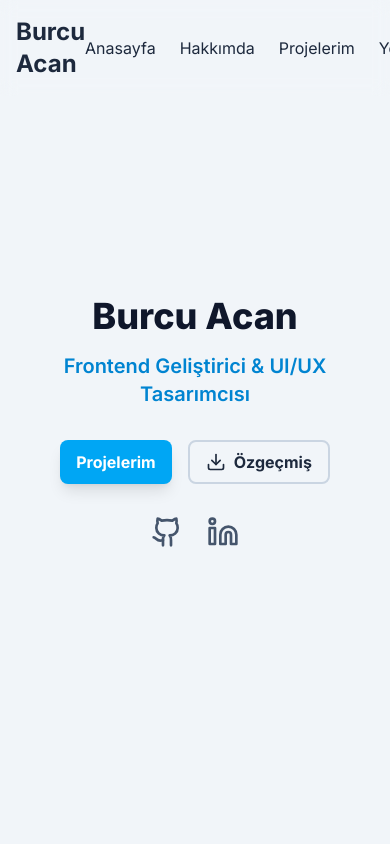
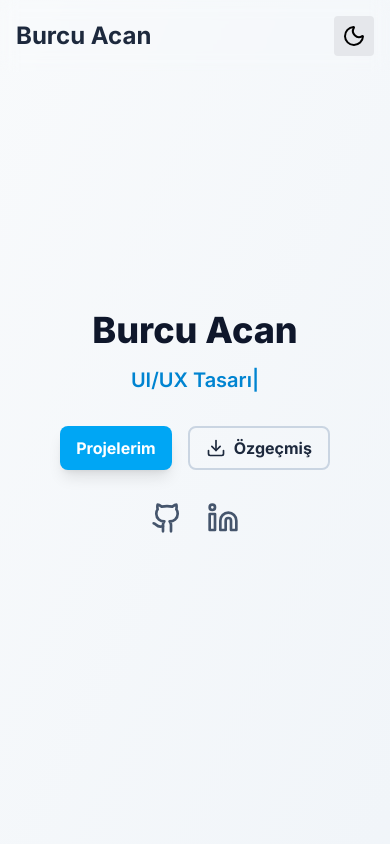
Before and after one commit to BurcuAcan/burcuacan-website, a Next.js app: page / in a window 390 px wide. Shown: the top 844 px of the page. Built offline with nearby package versions, Linux system fonts and the light colour scheme.

Commit message:
feat: enhance card animation, apply color themes, and enable CV download

```diff
--- a/src/components/organisms/About.tsx
+++ b/src/components/organisms/About.tsx
@@ -3,7 +3,7 @@ import AnimatedSection from '@/components/molecules/AnimatedSection';
 
 const About = () => {
   return (
-    <AnimatedSection id="about" className="py-24 sm:py-32 bg-white dark:bg-slate-800">
+    <AnimatedSection id="about" className="py-24 sm:py-32 bg-gradient-to-br from-white to-slate-50 dark:from-slate-850 dark:to-slate-800">
       <div className="container mx-auto px-4 text-center">
         <Heading level={2} className="mb-6 text-slate-900 dark:text-white">Hakkımda</Heading>
         <p className="text-lg text-slate-600 dark:text-slate-400 max-w-3xl mx-auto">
--- a/src/components/organisms/Contact.tsx
+++ b/src/components/organisms/Contact.tsx
@@ -4,7 +4,7 @@ import AnimatedSection from '@/components/molecules/AnimatedSection';
 
 const Contact = () => {
   return (
-    <AnimatedSection id="contact" className="py-24 sm:py-32 bg-slate-100 dark:bg-slate-900">
+    <AnimatedSection id="contact" className="py-24 sm:py-32 bg-gradient-to-br from-slate-50 to-slate-100 dark:from-slate-950 dark:to-slate-900">
       <div className="container mx-auto px-4 text-center">
         <Heading level={2} className="mb-6 text-slate-900 dark:text-white">İletişim</Heading>
         <p className="text-lg text-slate-600 dark:text-slate-400 max-w-2xl mx-auto mb-8">
--- a/src/components/organisms/Footer.tsx
+++ b/src/components/organisms/Footer.tsx
@@ -2,7 +2,7 @@ import { Github, Linkedin, Twitter } from 'lucide-react';
 
 const Footer = () => {
   return (
-    <footer className="py-8 bg-white dark:bg-slate-800">
+    <footer className="py-8 bg-gradient-to-br from-white to-slate-50 dark:from-slate-850 dark:to-slate-800">
       <div className="container mx-auto px-4 flex flex-col md:flex-row justify-between items-center">
         <p className="text-slate-600 dark:text-slate-400 mb-4 md:mb-0">
           &copy; 2025 Burcu Acan. Tüm hakları saklıdır.
--- a/src/components/organisms/Header.tsx
+++ b/src/components/organisms/Header.tsx
@@ -1,3 +1,4 @@
+import { memo } from 'react';
 import Link from 'next/link';
 import { ThemeToggleButton } from '@/components/atoms/ThemeToggleButton';
 
@@ -5,7 +6,7 @@ interface HeaderProps {
   activeSection: string;
 }
 
-const Header = ({ activeSection }: HeaderProps) => {
+const Header = memo(({ activeSection }: HeaderProps) => {
   const getLinkClass = (section: string) => {
     return `hover:text-sky-500 transition-colors duration-300 ${
       activeSection === section ? 'text-sky-500' : ''
@@ -18,8 +19,8 @@ const Header = ({ activeSection }: HeaderProps) => {
         <div className="text-2xl font-bold">
           <Link href="/">Burcu Acan</Link>
         </div>
-        <nav className="flex items-center space-x-6">
-          <ul className="flex space-x-6">
+        <nav className="flex items-center space-x-4">
+          <ul className="hidden md:flex items-center space-x-6">
             <li><Link href="#hero" className={getLinkClass('hero')}>Anasayfa</Link></li>
             <li><Link href="#about" className={getLinkClass('about')}>Hakkımda</Link></li>
             <li><Link href="#projects" className={getLinkClass('projects')}>Projelerim</Link></li>
@@ -31,6 +32,6 @@ const Header = ({ activeSection }: HeaderProps) => {
       </div>
     </header>
   );
-};
+});
 
 export default Header;
--- a/src/components/organisms/Hero.tsx
+++ b/src/components/organisms/Hero.tsx
@@ -1,9 +1,52 @@
 import { motion } from 'framer-motion';
 import { Github, Linkedin, Download } from 'lucide-react';
 import Button from '@/components/atoms/Button';
-import InteractiveVisual from '../molecules/InteractiveVisual';
+import Image from 'next/image';
+import InteractiveVisual from '@/components/molecules/InteractiveVisual';
+import Profile from "../../images/BurcuAcanPhoto.jpg";
+import { useState, useEffect } from 'react';
 
 const Hero = () => {
+  const roles = ["Frontend Geliştirici", "UI/UX Tasarımcısı"];
+  const [currentText, setCurrentText] = useState('');
+  const [isDeleting, setIsDeleting] = useState(false);
+  const [roleIndex, setRoleIndex] = useState(0);
+  const [charIndex, setCharIndex] = useState(0);
+  const typingSpeed = 100; // ms
+  const deletingSpeed = 50; // ms
+  const pauseTime = 1500; // ms
+
+  useEffect(() => {
+    const handleTyping = () => {
+      const currentRole = roles[roleIndex];
+
+      if (isDeleting) {
+        // Deleting
+        if (charIndex > 0) {
+          setCurrentText(currentRole.substring(0, charIndex - 1));
+          setCharIndex(charIndex - 1);
+        } else {
+          // Done deleting, switch to next role
+          setIsDeleting(false);
+          setRoleIndex((prevIndex) => (prevIndex + 1) % roles.length);
+        }
+      } else {
+        // Typing
+        if (charIndex < currentRole.length) {
+          setCurrentText(currentRole.substring(0, charIndex + 1));
+          setCharIndex(charIndex + 1);
+        } else {
+          // Done typing, pause then delete
+          setTimeout(() => setIsDeleting(true), pauseTime);
+        }
+      }
+    };
+
+    const timer = setTimeout(handleTyping, isDeleting ? deletingSpeed : typingSpeed);
+
+    return () => clearTimeout(timer);
+  }, [charIndex, isDeleting, roleIndex, roles]);
+
   const containerVariants = {
     hidden: { opacity: 0 },
     visible: {
@@ -18,7 +61,7 @@ const Hero = () => {
   };
 
   return (
-    <section id="hero" className="min-h-screen flex items-center bg-slate-100 dark:bg-slate-900">
+    <section id="hero" className="min-h-screen flex items-center bg-gradient-to-br from-slate-50 to-slate-100 dark:from-slate-950 dark:to-slate-900">
       <div className="container mx-auto px-4 grid md:grid-cols-2 gap-12 items-center">
         {/* Sol Sütun: Metin İçeriği */}
         <motion.div
@@ -35,16 +78,16 @@ const Hero = () => {
           </motion.h1>
           <motion.p
             className="text-xl md:text-2xl text-sky-600 dark:text-sky-400 font-semibold mb-8"
-            variants={itemVariants}
           >
-            Frontend Geliştirici & UI/UX Tasarımcısı
+            {currentText}
+            <span className="animate-pulse">|</span> {/* Typing cursor */}
           </motion.p>
           <motion.div
             className="flex justify-center md:justify-start gap-4 mb-8"
             variants={itemVariants}
           >
             <Button href="#projects" variant="primary">Projelerim</Button>
-            <Button href="/resume.pdf" variant="secondary" className="flex items-center gap-2">
+            <Button href="/yasar burcu acan cv.pdf" variant="secondary" className="flex items-center gap-2" target="_blank" rel="noopener noreferrer" download="yasar_burcu_acan_cv.pdf">
               <Download className="w-5 h-5" />
               Özgeçmiş
             </Button>
@@ -53,23 +96,31 @@ const Hero = () => {
             className="flex justify-center md:justify-start space-x-6"
             variants={itemVariants}
           >
-            <a href="#" target="_blank" rel="noopener noreferrer" className="text-slate-600 dark:text-slate-400 hover:text-sky-500 dark:hover:text-sky-400 transition-colors duration-300">
+            <a href="https://github.com/BurcuAcan" target="_blank" rel="noopener noreferrer" className="text-slate-600 dark:text-slate-400 hover:text-sky-500 dark:hover:text-sky-400 transition-colors duration-300">
               <Github className="w-8 h-8" />
             </a>
-            <a href="#" target="_blank" rel="noopener noreferrer" className="text-slate-600 dark:text-slate-400 hover:text-sky-500 dark:hover:text-sky-400 transition-colors duration-300">
+            <a href="https://www.linkedin.com/in/burcuacan/" target="_blank" rel="noopener noreferrer" className="text-slate-600 dark:text-slate-400 hover:text-sky-500 dark:hover:text-sky-400 transition-colors duration-300">
               <Linkedin className="w-8 h-8" />
             </a>
           </motion.div>
         </motion.div>
 
-        {/* Sağ Sütun: Görsel Element */}
         <motion.div
-          className="hidden md:flex justify-center items-center"
-          initial={{ opacity: 0, scale: 0.5 }}
+          className="hidden md:flex justify-center items-center relative"
+          initial={{ opacity: 0, scale: 0.4 }}
           animate={{ opacity: 1, scale: 1 }}
-          transition={{ duration: 0.8, ease: "backOut" }}
+          transition={{ duration: 1.2, ease: "backOut" }}
         >
           <InteractiveVisual />
+          <div className="absolute top-1/2 left-1/2 -translate-x-1/2 -translate-y-1/2 z-10">
+            <Image
+              src={Profile}
+              alt="Burcu Acan Profil Fotoğrafı"
+              width={200}
+              height={200}
+              className="rounded-full object-cover border-2 border-slate-200 dark:border-slate-700 shadow-xl"
+            />
+          </div>
         </motion.div>
       </div>
     </section>
--- a/src/components/organisms/Projects.tsx
+++ b/src/components/organisms/Projects.tsx
@@ -4,7 +4,7 @@ import AnimatedSection from '@/components/molecules/AnimatedSection';
 
 const Projects = () => {
   return (
-    <AnimatedSection id="projects" className="py-24 sm:py-32 bg-slate-100 dark:bg-slate-900">
+    <AnimatedSection id="projects" className="py-24 sm:py-32 bg-gradient-to-br from-blue-50 to-slate-100 dark:from-slate-700 dark:to-slate-900">
       <div className="container mx-auto px-4 text-center">
         <Heading level={2} className="mb-12 text-slate-900 dark:text-white">Projelerim</Heading>
         <div className="grid grid-cols-1 md:grid-cols-2 lg:grid-cols-3 gap-8">
--- a/src/components/organisms/Skills.tsx
+++ b/src/components/organisms/Skills.tsx
@@ -11,7 +11,7 @@ const SkillBadge = ({ icon, label }: { icon: React.ReactNode, label: string }) =
 
 const Skills = () => {
   return (
-    <AnimatedSection id="skills" className="py-24 sm:py-32 bg-white dark:bg-slate-800">
+    <AnimatedSection id="skills" className="py-24 sm:py-32 bg-gradient-to-br from-white to-slate-50 dark:from-slate-850 dark:to-slate-800">
       <div className="container mx-auto px-4 text-center">
         <Heading level={2} className="mb-12 text-slate-900 dark:text-white">Yeteneklerim</Heading>
         <div className="flex flex-wrap justify-center gap-4">
```
Also changed, not shown: src/app/page.tsx (+6 -6 lines), src/components/atoms/Button.tsx (+5 -2 lines), src/components/molecules/InteractiveVisual.tsx (+43 -9 lines), 2 other files (tests, documents, lock files or other folders).
